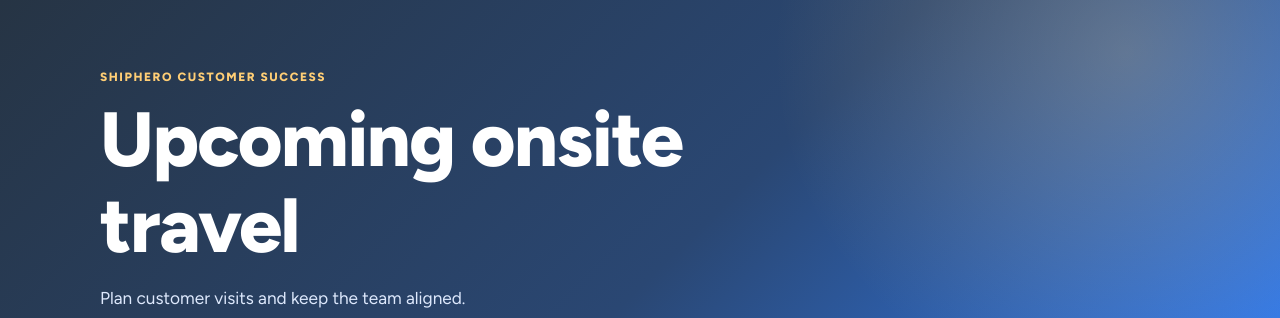
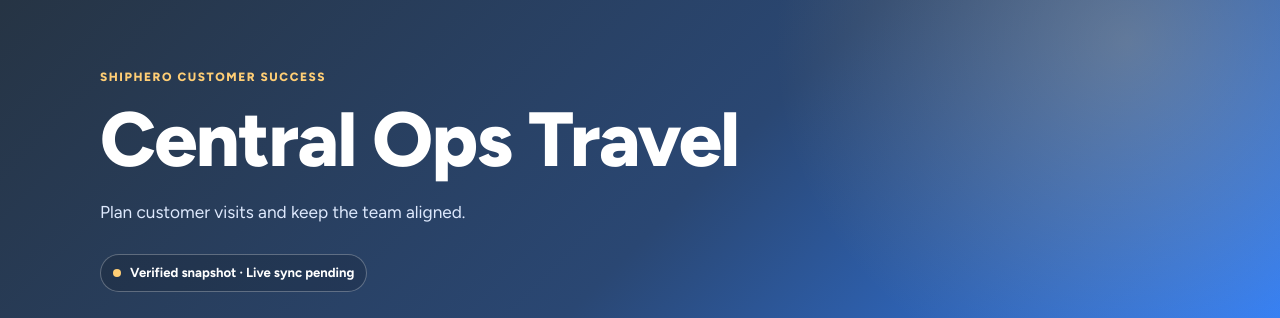
Before and after one commit to mostafa-azimi/central_ops-onsite-travel, a Next.js app: page / in a window 1280 px wide. Shown: the top 318 px of the page. Built offline with nearby package versions, Linux system fonts and the light colour scheme; no server answers.

Commit message:
Rename dashboard to Central Ops Travel

```diff
--- a/app/layout.tsx
+++ b/app/layout.tsx
@@ -2,8 +2,8 @@ import type { Metadata } from "next";
 import "./globals.css";
 
 export const metadata: Metadata = {
-  title: "CS Onsite Travel",
-  description: "Upcoming customer onsite travel for the CS team.",
+  title: "Central Ops Travel",
+  description: "Customer onsite travel for the Central Ops team.",
   robots: { index: false, follow: false },
 };
 
--- a/components/travel-dashboard.tsx
+++ b/components/travel-dashboard.tsx
@@ -129,7 +129,7 @@ export function TravelDashboard({ feed }: { feed: TravelFeed }) {
       <header className="hero">
         <div className="hero-inner">
           <p className="eyebrow">ShipHero customer success</p>
-          <h1>Upcoming onsite travel</h1>
+          <h1>Central Ops Travel</h1>
           <p className="hero-copy">Plan customer visits and keep the team aligned.</p>
           <div className={feed.source === "live" ? "sync-pill" : "sync-pill pending"} aria-label="Calendar refresh status">
             <span aria-hidden="true" />
```
Also changed, not shown: 1 other file (tests, documents, lock files or other folders).
